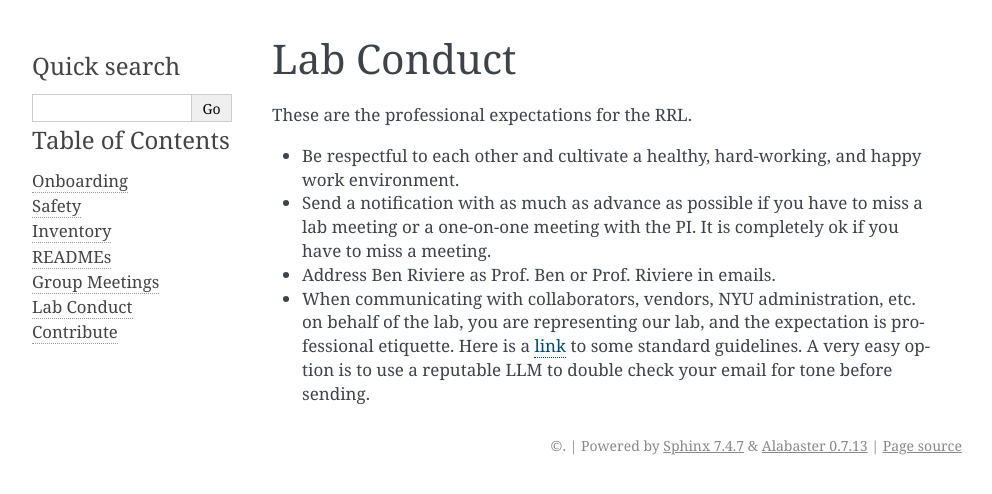
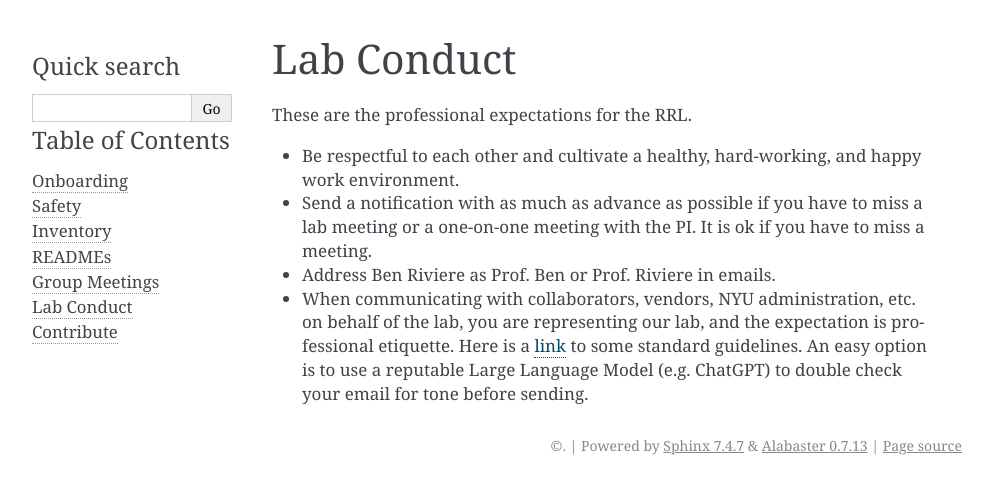
Before and after one commit to bpriviere/rrl_docs, a Sphinx documentation site: the page built from docs/source/lab_conduct.md, in a window 1280 px wide. Shown: the top 494 px of the page, without its empty margins (148-1140 px from the left). Built offline with Sphinx 7.4.7, drawn with Linux system fonts in a browser that asks for light colours.

Commit message:
updated lab conduct

```diff
--- a/docs/source/lab_conduct.md
+++ b/docs/source/lab_conduct.md
@@ -4,6 +4,6 @@
 These are the professional expectations for the RRL.
 
 - Be respectful to each other and cultivate a healthy, hard-working, and happy work environment.
-- Send a notification with as much as advance as possible if you have to miss a lab meeting or a one-on-one meeting with the PI. It is completely ok if you have to miss a meeting.
+- Send a notification with as much as advance as possible if you have to miss a lab meeting or a one-on-one meeting with the PI. It is ok if you have to miss a meeting.
 - Address Ben Riviere as Prof. Ben or Prof. Riviere in emails.
-- When communicating with collaborators, vendors, NYU administration, etc. on behalf of the lab, you are representing our lab, and the expectation is professional etiquette. Here is a [link](https://owl.purdue.edu/owl/general_writing/academic_writing/email_etiquette.html) to some standard guidelines. A very easy option is to use a reputable LLM to double check your email for tone before sending.
+- When communicating with collaborators, vendors, NYU administration, etc. on behalf of the lab, you are representing our lab, and the expectation is professional etiquette. Here is a [link](https://owl.purdue.edu/owl/general_writing/academic_writing/email_etiquette.html) to some standard guidelines. An easy option is to use a reputable Large Language Model (e.g. ChatGPT) to double check your email for tone before sending.
```
